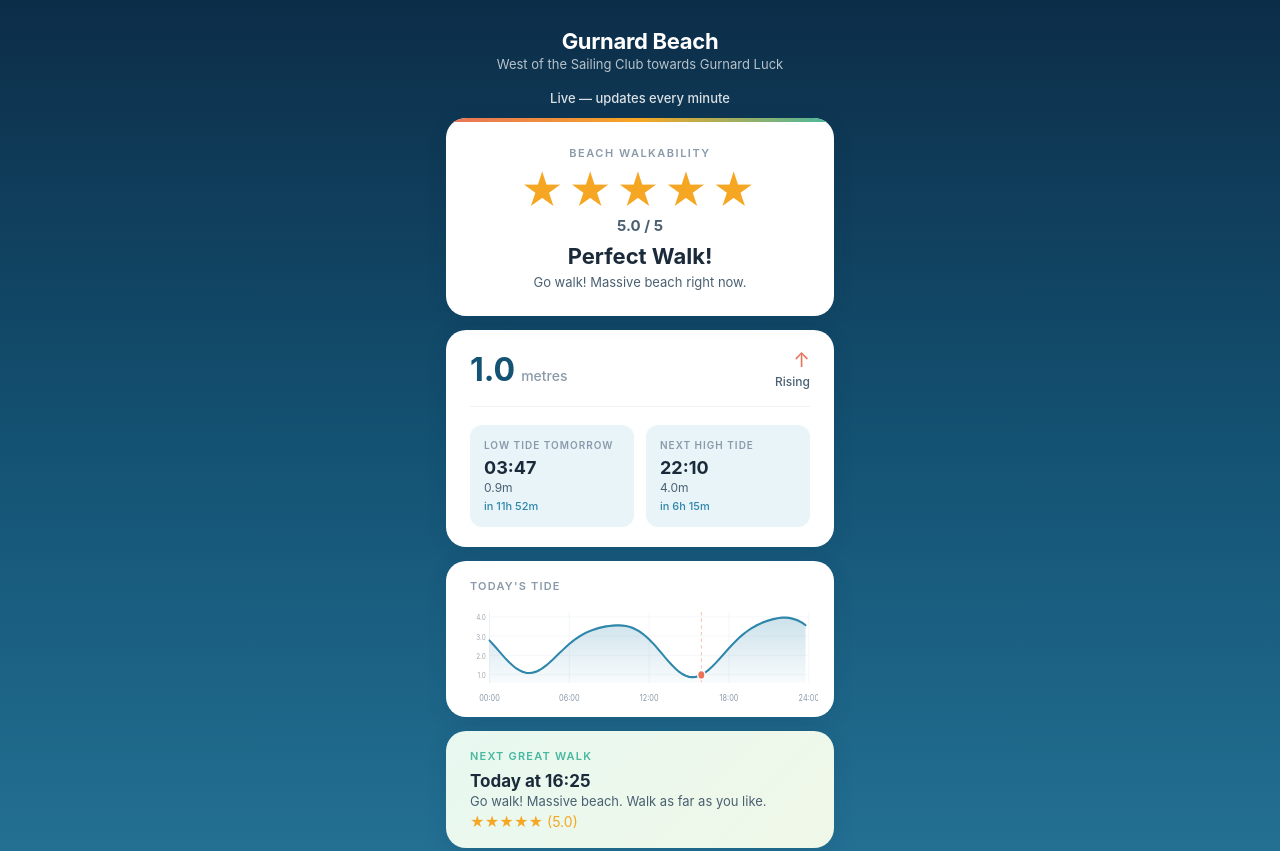
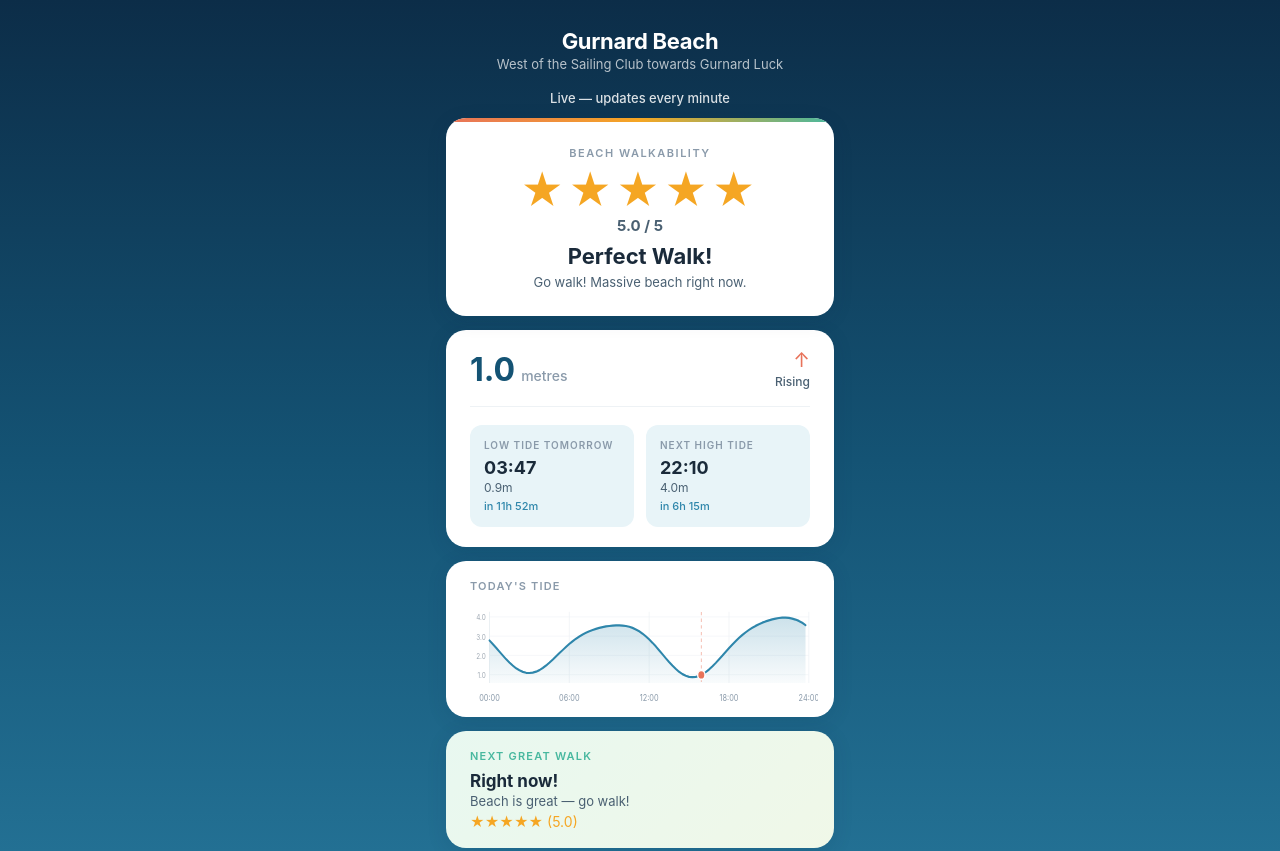
Before and after one commit to winehusband/gurnard-beach-walk, a plain HTML site: page index.html in a window 1280 px wide. Shown: the top 851 px of the page. Drawn offline with Linux system fonts and the light colour scheme.

Commit message:
Fix Next Great Walk to recommend now when already in great window
findNextGreatWalk was scanning forward and picking the first time >= 4 stars,
which ignored the current moment and could recommend a future time that was
actually worse (e.g. rising tide still in the 5-star zone but heading out).

Now: if current rating >= 4 stars, show "Right now!"; otherwise find the next
low tide whose rating >= 4 stars (the peak of the next good window) instead
of an arbitrary edge.

Also: ease upper-zone power curve exponent from 0.17 to 0.6 — 0.17 over-rated
heights just below HW (1.5 stars at 3.717m); 0.6 gives a more conservative
roll-off near high water while still beating linear toward the inlet edge.

Co-Authored-By: Claude Opus 4.7 (1M context) <noreply@anthropic.com>

```diff
--- a/index.html
+++ b/index.html
@@ -569,10 +569,9 @@ const RATING = (() => {
   //
   // Two zones separated by a step at the inlet threshold:
   //   UPPER zone (inlet blocked): power curve 0→2.5 stars, HIGH→INLET
-  //     Beach appears very rapidly near HW on a gentle slope, so a power
-  //     curve (exponent 0.17) is used rather than linear to match observed
-  //     fast beach exposure. At 3.717m (just 83mm below no-beach cutoff)
-  //     you already get 1.5 stars — linear would give only 0.1 stars.
+  //     Power curve (exponent 0.6) used rather than linear, gives a slightly
+  //     concave rise so beach exposure feels gradual just below HW and accelerates
+  //     toward the inlet threshold.
   //   LOWER zone (inlet clear): linear 3→5 stars, INLET→LOW
   //     Step of 0.5 stars at the inlet threshold reflects the walk
   //     transforming from "limited" to "full beach access."
@@ -587,7 +586,7 @@ const RATING = (() => {
     if (height > INLET) {
       // Short beach zone: rapid beach exposure near HW
       const x = (HIGH - height) / (HIGH - INLET);
-      return 2.5 * Math.pow(x, 0.17);
+      return 2.5 * Math.pow(x, 0.6);
     } else {
       // Full walk zone: linear 3 → 5
       return 3 + 2 * (INLET - height) / (INLET - LOW);
@@ -853,36 +852,39 @@ function update(date) {
 }
 
 function findNextGreatWalk(fromDate) {
-  // Scan ahead to find the next period with 4+ stars
-  const step = 15 * 60000; // 15 min steps
-  const maxSearch = 72 * 3600000; // 3 days ahead
+  const el = document.getElementById('nextWalkCard');
+  const currentHeight = TIDE.height(fromDate);
+  const currentStars = RATING.stars(currentHeight);
 
-  let bestStart = null;
-  let bestRating = 0;
+  // If already in a great window (4+ stars), the best time is now.
+  if (currentStars >= 4) {
+    document.getElementById('nextWalkTime').textContent = 'Right now!';
+    document.getElementById('nextWalkDetail').textContent = 'Beach is great — go walk!';
+    document.getElementById('nextWalkStars').textContent =
+      '★'.repeat(Math.round(currentStars)) + ' (' + currentStars.toFixed(1) + ')';
+    el.style.display = 'block';
+    return;
+  }
 
-  for (let t = fromDate.getTime(); t < fromDate.getTime() + maxSearch; t += step) {
-    const d = new Date(t);
-    const h = TIDE.height(d);
-    const s = RATING.stars(h);
-
-    if (s >= 4 && t > fromDate.getTime() + step) {
-      if (!bestStart || s > bestRating) {
-        bestStart = d;
-        bestRating = s;
-      }
-      if (s >= 4.8) break; // Found a great one, stop
+  // Otherwise, the next good window peaks at the next low tide. Find the
+  // first upcoming low whose rating is >= 4 (look ahead 72 hours).
+  const extremes = TIDE.findExtremes(fromDate, 72);
+  for (const ex of extremes) {
+    if (ex.type !== 'low') continue;
+    const lowStars = RATING.stars(ex.height);
+    if (lowStars >= 4) {
+      document.getElementById('nextWalkTime').textContent =
+        formatDate(ex.time) + ' at ' + formatTime(ex.time);
+      document.getElementById('nextWalkDetail').textContent =
+        RATING.verdict(lowStars, false).desc;
+      document.getElementById('nextWalkStars').textContent =
+        '★'.repeat(Math.round(lowStars)) + ' (' + lowStars.toFixed(1) + ')';
+      el.style.display = 'block';
+      return;
     }
   }
 
-  const el = document.getElementById('nextWalkCard');
-  if (bestStart) {
-    document.getElementById('nextWalkTime').textContent = formatDate(bestStart) + ' at ' + formatTime(bestStart);
-    document.getElementById('nextWalkDetail').textContent = RATING.verdict(bestRating).desc;
-    document.getElementById('nextWalkStars').textContent = '★'.repeat(Math.round(bestRating)) + ' (' + bestRating.toFixed(1) + ')';
-    el.style.display = 'block';
-  } else {
-    el.style.display = 'none';
-  }
+  el.style.display = 'none';
 }
 
 // === INIT ===
```
